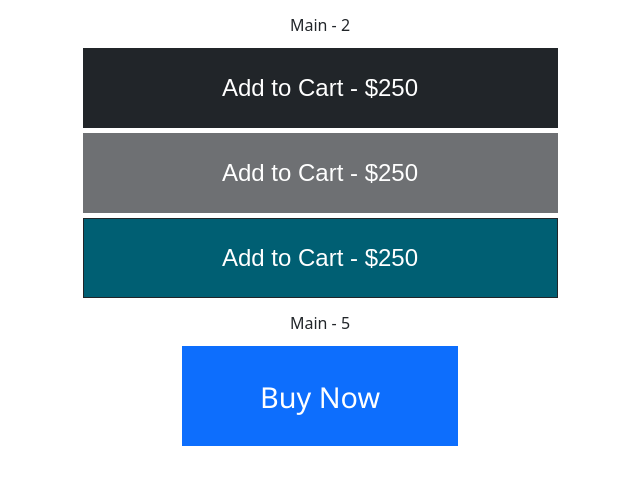
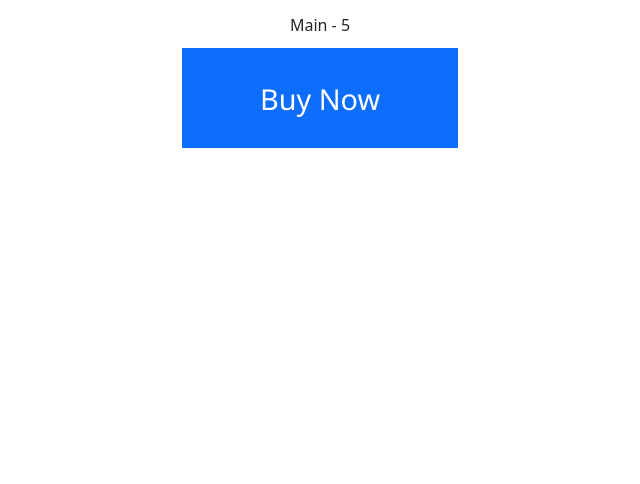
Before and after one commit to KhnykovaIrina/E-commerce, a React (Create React App) app: page / in a window 1280 px wide. Shown: the top 484 px of the page, without its empty margins (320-960 px from the left). Built offline with nearby package versions, Linux system fonts and the light colour scheme.

Commit message:
Update App.js

```diff
--- a/src/App.js
+++ b/src/App.js
@@ -1,21 +1,10 @@
 import React from "react";
 import { Container, Row, Col } from "react-bootstrap";
 import BlueButton from "./components/BlueButton/BlueButton";
-import ShoppingCartButton from './components/ShoppingCartButton/ShoppingCartButton';
 
 function App() {
     return (
         <Container >
-            <Row className="text-center">
-                <Col md={{ span: 6, offset: 3 }}>
-                    <h6 className="mt-3">Main - 2</h6>
-                    <div>
-                        <ShoppingCartButton text="Add to Cart - $250" />
-                        <ShoppingCartButton text="Add to Cart - $250" disabled={true} />
-                        <ShoppingCartButton backgroundColor={"#005f73"} text="Add to Cart - $250" />
-                    </div>
-                </Col>
-            </Row>
             <Row className="text-center">
                 <Col md={{ span: 6, offset: 3 }}>
                     <h6 className="mt-3">Main - 5</h6>
```
